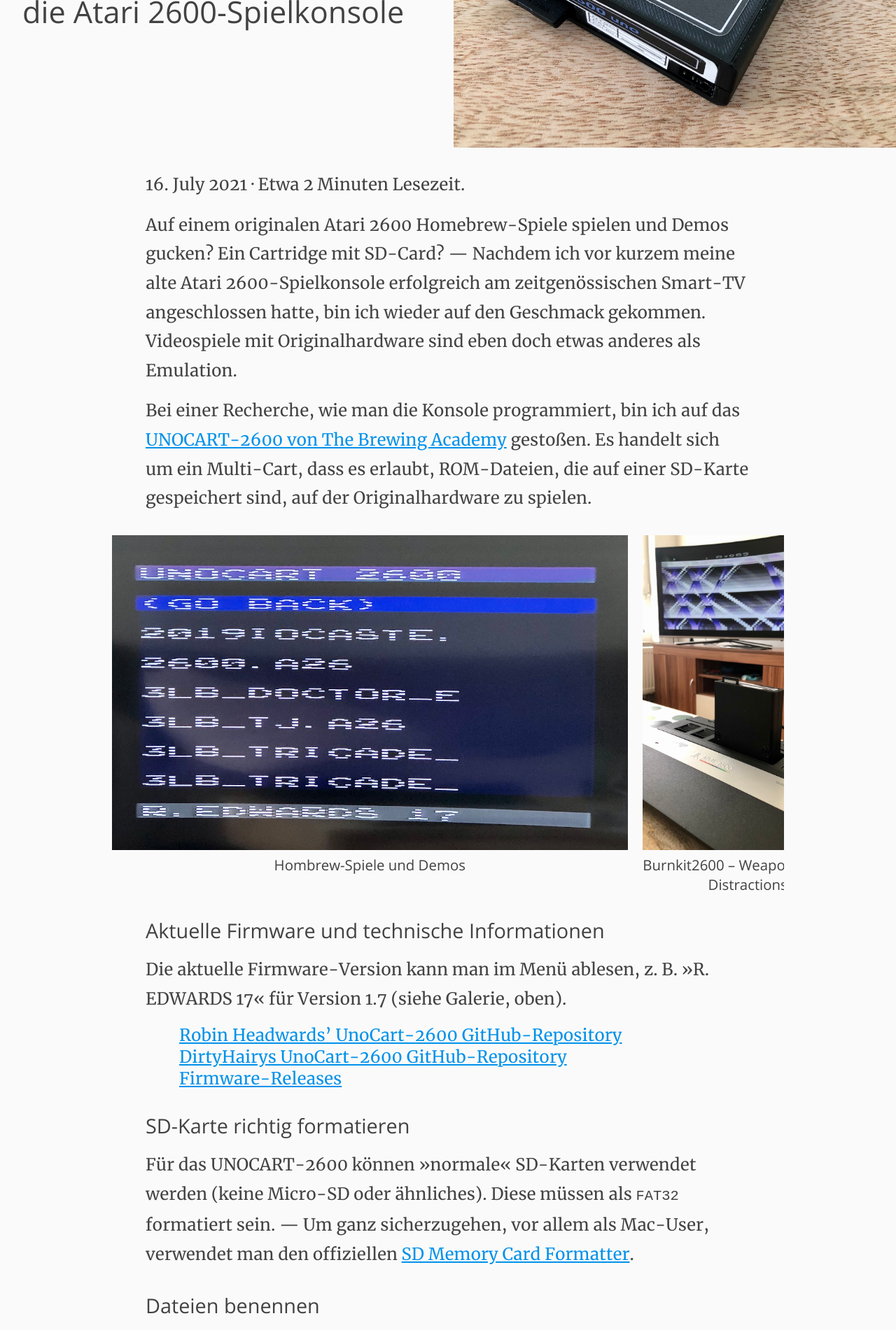
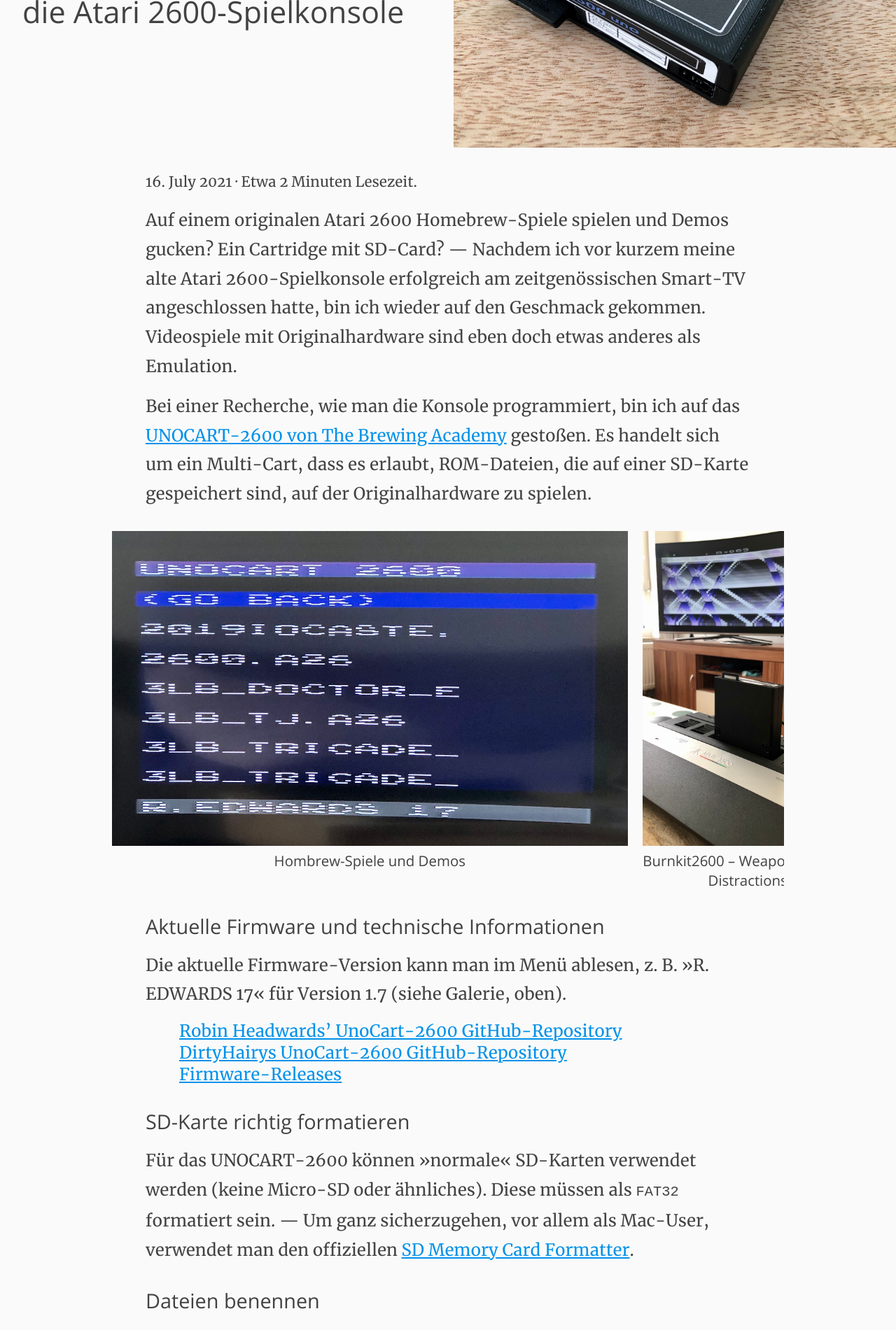
Before and after one commit to marc2o/marc2o.github.io, a Jekyll site: the page built from _posts/2021-07-16-UNOCART-2600.md, in a window 1280 px wide. Shown: the part 377-2278 px from the top of the page at 70% size. Built offline with Jekyll 4.4.1, drawn with Linux system fonts in a browser that asks for light colours.

Commit message:
Update article.css

```diff
--- a/assets/css/article.css
+++ b/assets/css/article.css
@@ -261,6 +261,12 @@
 p {
 	line-height: calc(1ex / 0.32)
 }
+
+p.meta {
+    font-family: var(--spot-text);
+    font-size: 85%;
+}
+
 pre {
 	width: 100%;
 	overflow-x: auto;
```
